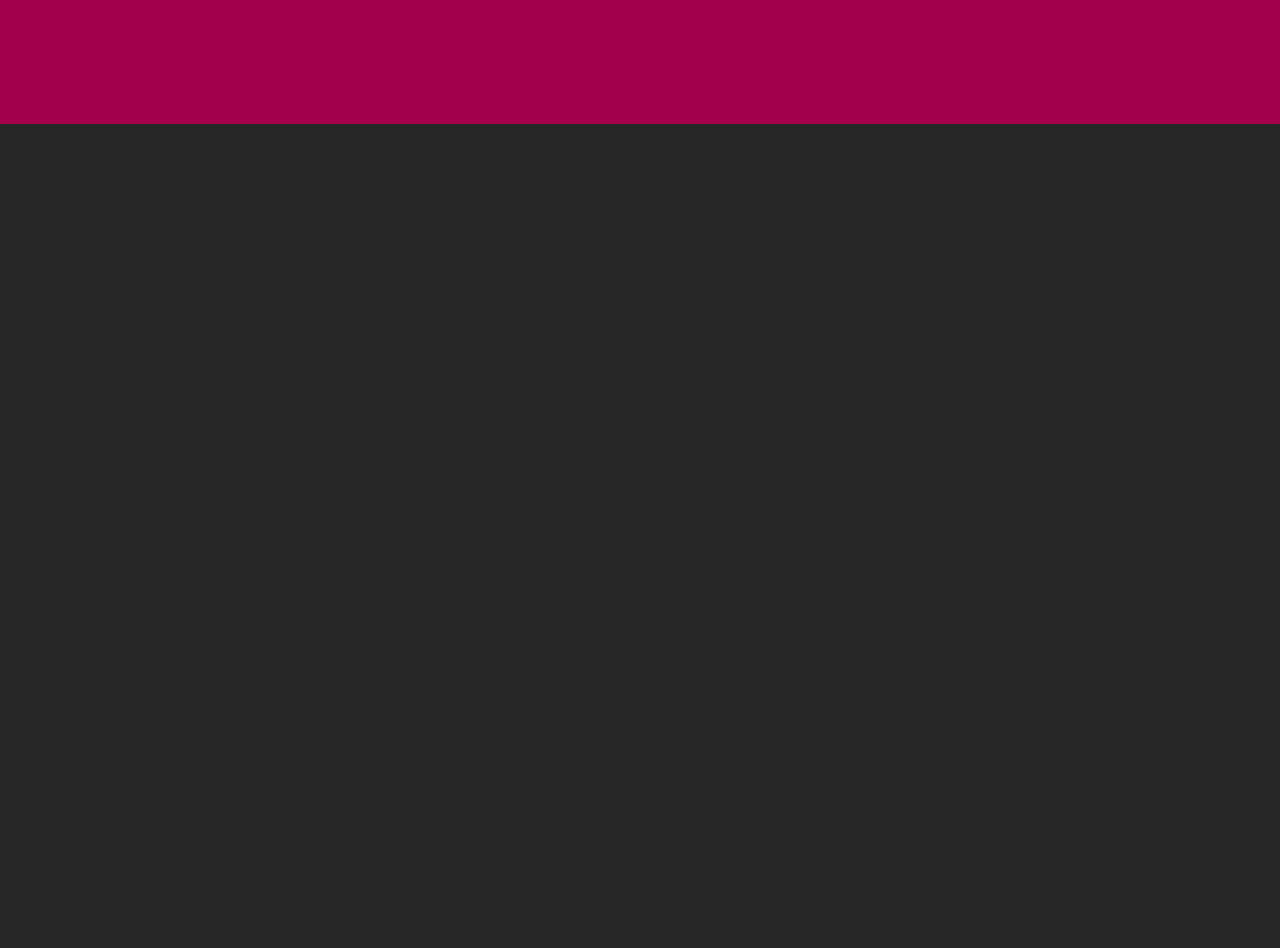
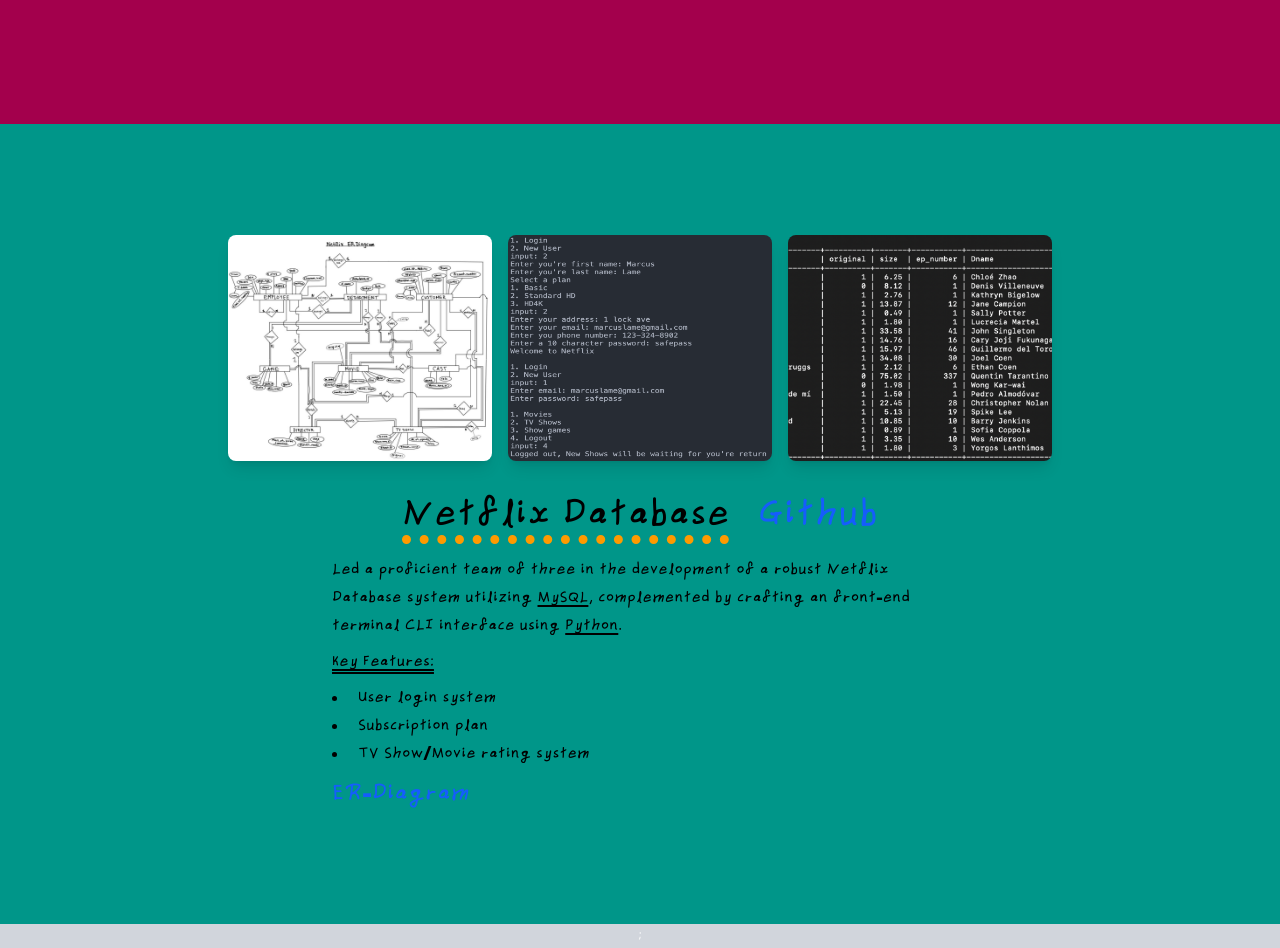
Before and after one commit to rahulrportfolio/rahulrportfolio.github.io, a React (Vite) app in the folder app/: page /#/Project in a window 1280 px wide. Shown: the part 4020-4968 px from the top of the page. Before the commit the page ends 4144 px from the top, so only its background shows below. Built offline with nearby package versions, Linux system fonts and the light colour scheme.

Commit message:
project phase 4 and min mvp complete

```diff
--- a/app/src/components/Project.jsx
+++ b/app/src/components/Project.jsx
@@ -1,4 +1,4 @@
-import { React, useRef } from "react";
+import { React, useRef, useState } from "react";
 import data from "../assets/projects/netflixdb/data.png";
 import er from "../assets/projects/netflixdb/ER.png";
 import terminal from "../assets/projects/netflixdb/terminal.png";
@@ -29,7 +29,6 @@
     };
 
     return (
-
         <div className="bg bg-gray-300 min-h-screen flex flex-col items-center justify-center">
             <ProjectsCard onProjectClick={handleProjectClick} />
 
@@ -161,10 +160,35 @@
                 </div>
 
             </ProjectTemplateNImgWithVideo>
+
+            <ProjectTemplateImgRow
+                images={[er, terminal, data]}
+                title="Netflix Database"
+                git={<a href="https://github.com/CodeWithTejpratab/Netflix-Database"> <b className="text-blue-600 hover:text-amber-400 font-bold">Github</b></a>}
+                ref={(el) => (projectRefs.current["Netflix Database"] = el)}
+                bgColor="bg-teal-600"
+            >
+                <div className="space-y-2">
+                    <p>
+                        Led a proficient team of three in the development of a robust Netflix Database system utilizing <b className="underline">MySQL</b>,
+                        complemented by crafting an front-end terminal CLI interface using <b className="underline">Python</b>.
+                    </p>
+                    <h4 className="font-semibold underline decoration-double">Key Features:</h4>
+                    <ul className="list-disc list-inside">
+                        <li>User login system</li>
+                        <li>Subscription plan</li>
+                        <li>TV Show/Movie rating system</li>
+                    </ul>
+                    <a href="https://github.com/CodeWithTejpratab/Netflix-Database/blob/main/ER.png"> <b className="text-3xl font-extrabold text-blue-600 hover:text-amber-400">ER-Diagram</b></a>
+                </div>
+            </ProjectTemplateImgRow>;
         </div>
     );
 }
+
+
 export default Project;
+
 
 const ProjectsCard = ({ onProjectClick }) => {
     const projects = [
@@ -241,6 +265,7 @@
     );
 }
 
+
 const ProjectTemplateOneImg = ({ image, title, children, bgColor = "bg-red-400", ref, git }) => {
     return (
         <div className={`w-full min-h-screen flex items-center justify-center ${bgColor}`}>
@@ -294,6 +319,7 @@
     );
 };
 
+
 const ProjectTemplateLeftNImg = ({ images, title, children, bgColor = "bg-red-400", ref, git }) => {
     return (
         <div className={`w-full min-h-screen flex items-center justify-center ${bgColor} p-6`}>
@@ -325,6 +351,7 @@
     );
 };
 
+
 const ProjectTemplateNImgWithVideo = ({ images, video, title, children, bgColor = "bg-red-400", ref, git }) => {
     return (
         <div className={`w-full min-h-screen flex items-center justify-center ${bgColor} p-6`}>
@@ -332,9 +359,7 @@
                 ref={ref}
                 className={`${bgColor} max-w-7xl w-full min-h-screen flex flex-col md:flex-row items-center justify-between gap-10`}
             >
-                {/* Left section containing images and video, fully centered */}
                 <div className="w-full md:w-[40%] flex flex-col items-center justify-center">
-                    {/* Images Grid - Centered */}
                     <div className="grid grid-cols-2 sm:grid-cols-3 md:grid-cols-3 lg:grid-cols-4 gap-4 place-items-center">
                         {images.map((img, index) => (
                             <img
@@ -353,13 +378,13 @@
                                 autoPlay
                                 loop
                                 muted
+                                controlsList="nodownload nofullscreen noremoteplayback"
                                 className="w-full max-w-md rounded-lg shadow-lg"
                             />
                         </div>
                     )}
                 </div>
 
-                {/* Right section for text content */}
                 <div className="w-full md:w-1/2 flex flex-col items-start justify-center gap-6">
                     <h1 className="text-4xl md:text-5xl font-bold text-cyan-200 text-center md:text-left">
                         <span className="underline decoration-cyan-700 decoration-dotted decoration-8">{title}</span>
@@ -373,3 +398,46 @@
         </div>
     );
 };
+
+
+const ProjectTemplateImgRow = ({ images, title, children, bgColor = "bg-red-400", ref, git }) => {
+    const [selectedImage, setSelectedImage] = useState(null);
+
+    return (
+        <div className={`w-full md:h-screen flex items-center justify-center ${bgColor}`}>
+            <div
+                ref={ref}
+                className={`max-w-7xl w-full md:h-screen flex flex-col md:flex-col items-center justify-center gap-8 p-6`}
+            >
+                <div className="w-full flex flex-wrap justify-center gap-4">
+                    {images.map((img, index) => (
+                        <img
+                            key={index}
+                            src={img}
+                            alt={`Image ${index + 1}`}
+                            className="object-cover rounded-lg shadow-lg transition-transform duration-300 w-40 md:w-66 hover:scale-105 cursor-pointer"
+                            onClick={() => setSelectedImage(img)}
+                        />
+                    ))}
+                </div>
+
+                <div className="w-full md:w-1/2  flex flex-col items-center content-center justify-center gap-4">
+                    <h1 className="text-4xl md:text-5xl font-bold text-black">
+                        <span className="underline decoration-amber-500 decoration-dotted decoration-9">{title}</span>
+                        <span className="ml-4">{git}</span>
+                    </h1>
+                    <div className="text-black text-lg md:text-xl space-y-4 font-bold">{children}</div>
+                </div>
+            </div>
+
+            {selectedImage && (
+                <div className="fixed inset-0 bg-black bg-opacity-75 flex items-center justify-center z-50" onClick={() => setSelectedImage(null)}>
+                    <div className="relative p-4 rounded-lg shadow-lg max-w-3xl w-full bg-white">
+                        <button className="absolute top-2 right-2 text-xl font-bold text-rose-800" onClick={() => setSelectedImage(null)}>×</button>
+                        <img src={selectedImage} alt="Selected" className="w-full h-auto rounded-lg" />
+                    </div>
+                </div>
+            )}
+        </div>
+    );
+};
```
